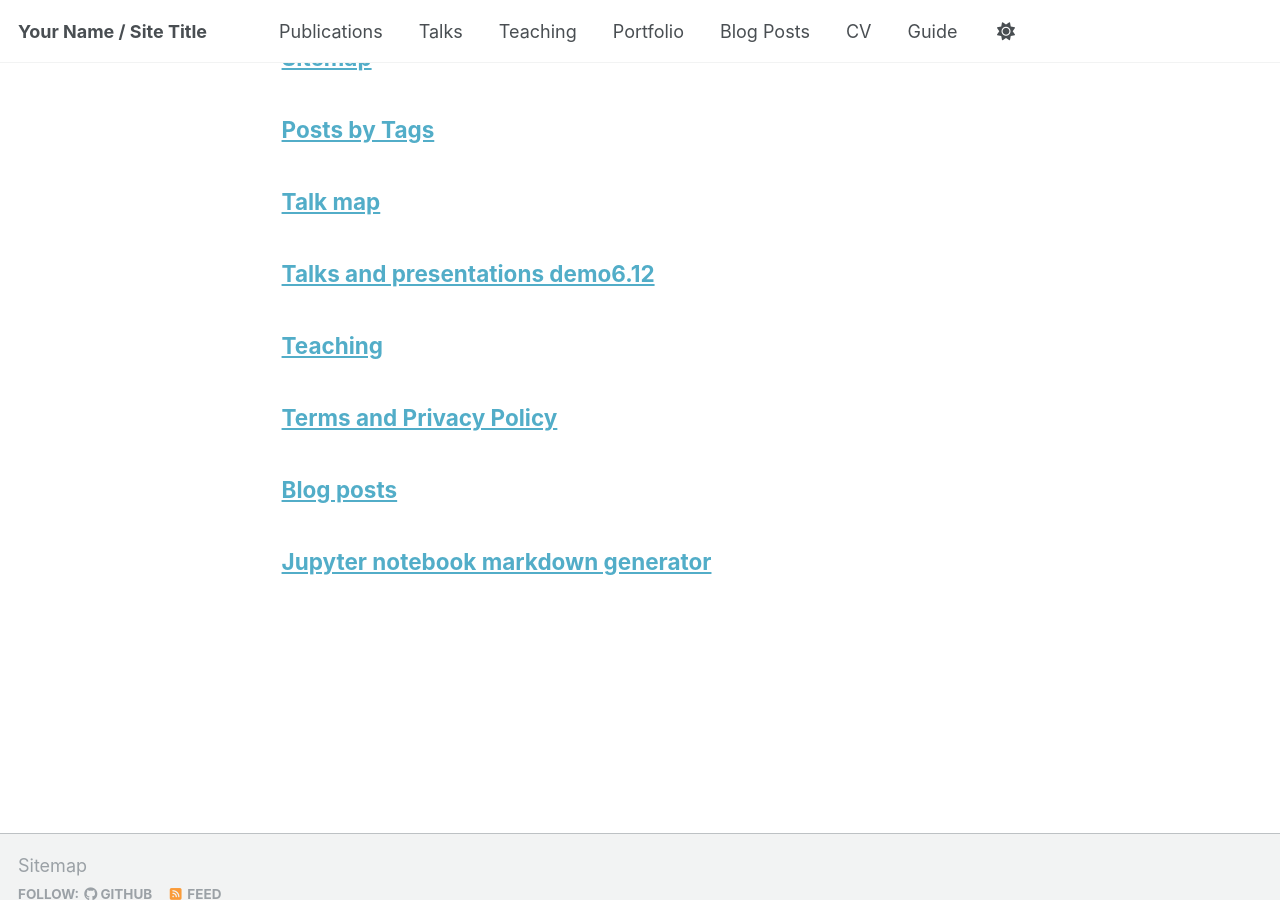
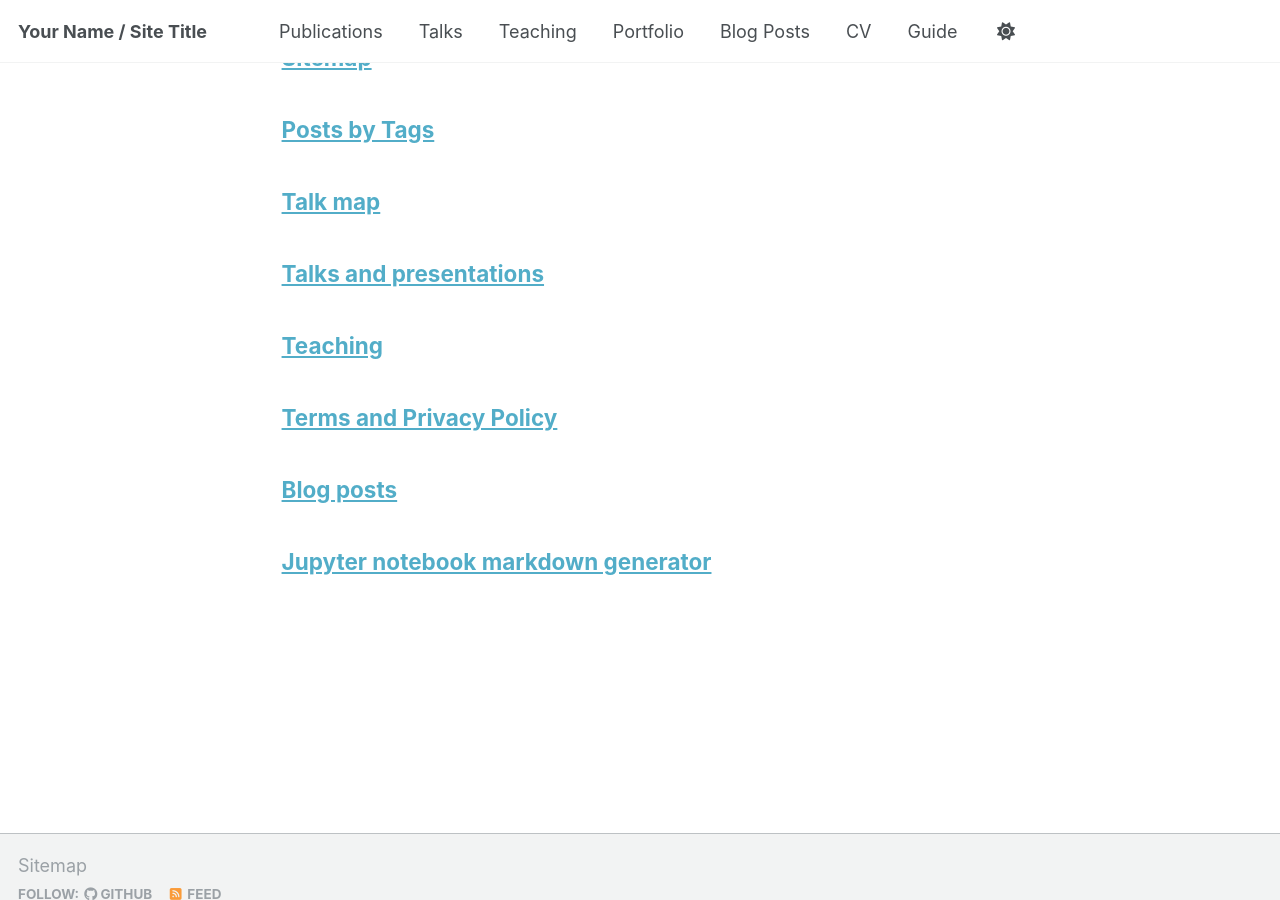
Before and after one commit to liujl03/liujl03.github.io, a Jekyll site: the page built from _pages/page-archive.html, in a window 1280 px wide and 900 px high, scrolled down 1019 px. Built offline with Jekyll 4.4.1, drawn with Linux system fonts in a browser that asks for light colours; some of the changed lines change nothing that is shown.

Commit message:
Update talks.html

```diff
--- a/_pages/talks.html
+++ b/_pages/talks.html
@@ -1,16 +1,16 @@
 ---
 layout: archive
-title: "Talks and presentations demo6.12"
+title: "Talks and presentations"
 permalink: /talks/
 author_profile: true
 ---
 
-{% if site.talkmap_link == true %}
+if site.talkmap_link == true
 
 <p style="text-decoration:underline;"><a href="/talkmap.html">See a map of all the places I've given a talk!demo</a></p>
 
-{% endif %}
+endif
 
-{% for post in site.talks reversed %}
-  {% include archive-single-talk.html %}
-{% endfor %}
+ for post in site.talks reversed
+   include archive-single-talk.html
+endfor
```
